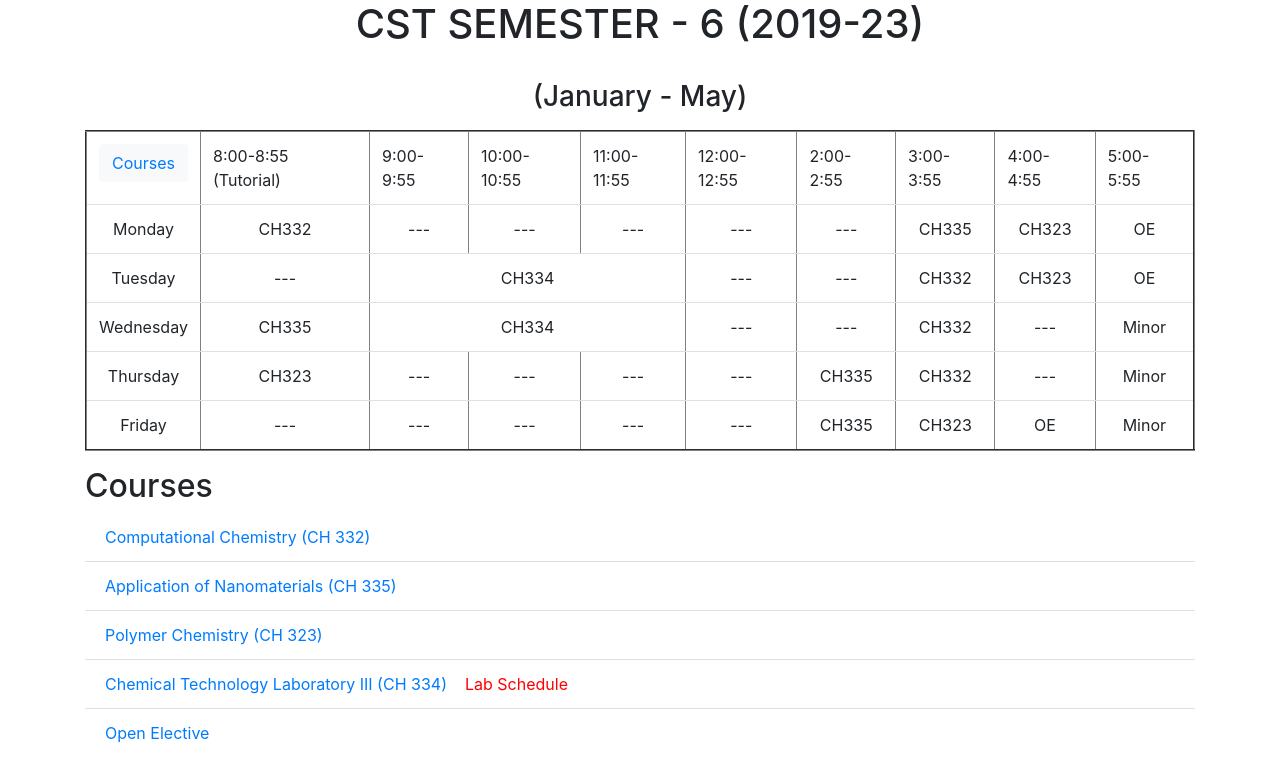
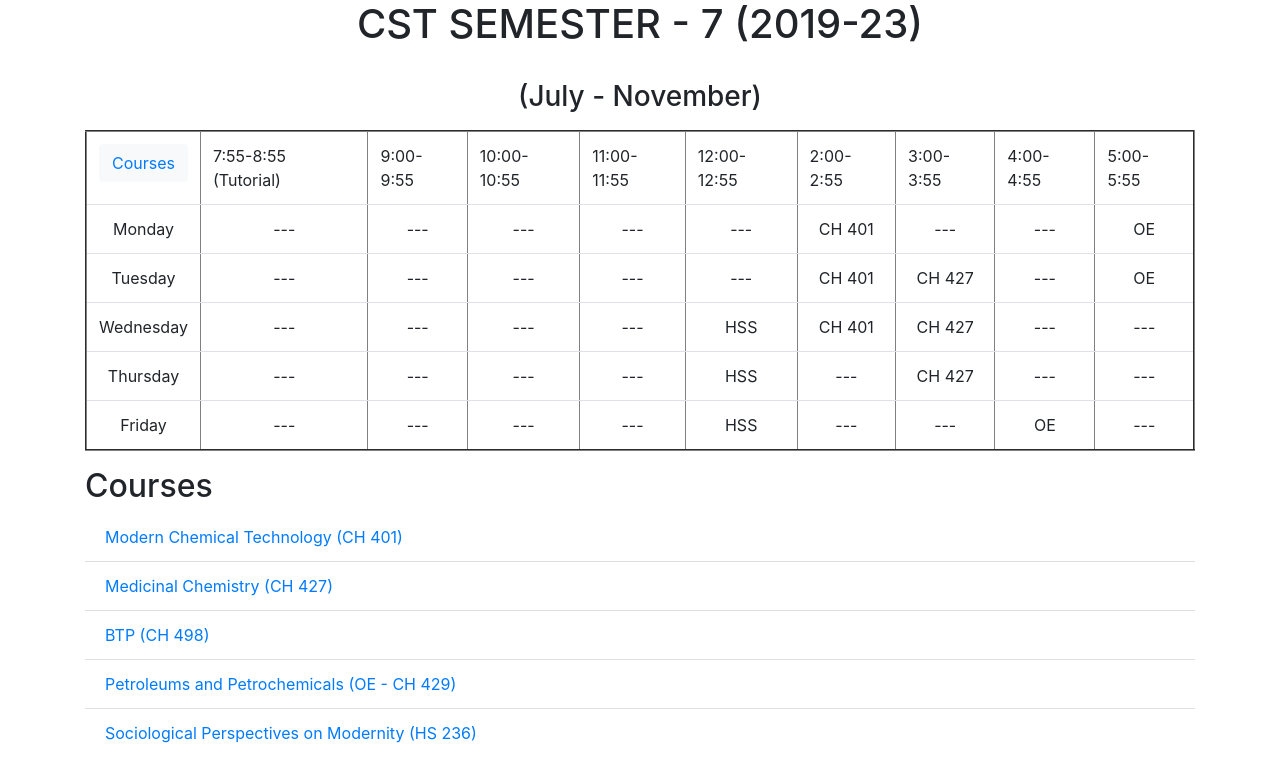
Before and after one commit to swapnalshahil/timetable, a plain HTML site: page index.html in a window 1280 px wide. Drawn offline with nearby package versions, Linux system fonts and the light colour scheme.

Commit message:
timetable update

```diff
--- a/index.html
+++ b/index.html
@@ -18,8 +18,8 @@
 
     <div class="container" align ="center">
       <heading>
-      <h1>CST SEMESTER - 6 (2019-23)</h1><br>
-      <h3>(January - May)</h3>
+      <h1>CST SEMESTER - 7 (2019-23)</h1><br>
+      <h3>(July - November)</h3>
       <!-- <h4>Updating soon!</h4> -->
       </heading>
     </div>
@@ -34,7 +34,7 @@
                       <button type="button" class="btn btn-light" id = "btn1" style="text-decoration: none;" ><a
                         href="https://www.iitg.ac.in/acad/CourseStructure/Btech2018/CST.htm"
                         target="__blank">Courses</a></button>
-                       <td>8:00-8:55
+                       <td>7:55-8:55
                          (Tutorial)
                         <td>9:00-9:55
                         <td>10:00-10:55
@@ -47,48 +47,54 @@
                </tr>
                <tr>
                   <td align="center">Monday</td>
-                   <td align="center">CH332</td>
                    <td align="center">---</td>
                    <td align="center">---</td>
                    <td align="center">---</td>
                    <td align="center">---</td>
                    <td align="center">---</td>
-                   <td align="center">CH335</td>
-                   <td align="center">CH323</td>
+                   <td align="center">CH 401</td>
+                   <td align="center">---</td>
+                   <td align="center">---</td>
                     <td align="center">OE</td>
                </tr>
                <tr>
                    <td align="center">Tuesday</td>
                    <td align="center">---</td>
-                   <td align="center" colspan="3">CH334</td>
+                   <!-- <td align="center" colspan="3">---</td> -->
                    <td align="center">---</td>
                    <td align="center">---</td>
-                   <td align="center">CH332</td>
-                   <td align="center">CH323</td>
+                   <td align="center">---</td>
+                   <td align="center">---</td>
+                   <td align="center">CH 401</td>
+                   <td align="center">CH 427</td>
+                   <td align="center">---</td>
                    <td align="center">OE</td>
 
                </tr>
                <tr>
                    <td align="center">Wednesday</td>
-                   <td align="center">CH335</td>
-                   <td align="center" colspan="3">CH334</td>
+                   <td align="center">---</td>
+                   <!-- <td align="center" colspan="3">---</td> -->
                    <td align="center">---</td>
                    <td align="center">---</td>
-                   <td align="center">CH332</td>
                    <td align="center">---</td>
-                   <td align="center">Minor</td>
+                   <td align="center">HSS</td>
+                   <td align="center">CH 401</td>
+                   <td align="center">CH 427</td>
+                   <td align="center">---</td>
+                   <td align="center">---</td>
                </tr>
                <tr>
                    <td align="center">Thursday</td>
-                   <td align="center">CH323</td>
                    <td align="center">---</td>
                    <td align="center">---</td>
                    <td align="center">---</td>
                    <td align="center">---</td>
-                   <td align="center">CH335</td>
-                   <td align="center">CH332</td>
+                   <td align="center">HSS</td>
                    <td align="center">---</td>
-                   <td align="center">Minor</td>
+                   <td align="center">CH 427</td>
+                   <td align="center">---</td>
+                   <td align="center">---</td>
                </tr>
                <tr>
                    <td align="center">Friday</td>
@@ -96,11 +102,11 @@
                    <td align="center">---</td>
                    <td align="center">---</td>
                    <td align="center">---</td>
+                   <td align="center">HSS</td>
                    <td align="center">---</td>
-                   <td align="center">CH335</td>
-                   <td align="center">CH323</td>
+                   <td align="center">---</td>
                    <td align="center">OE</td>
-                  <td align="center">Minor</td>
+                  <td align="center">---</td>
                </tr>
                <!-- <tr>
                    <td align="center">Saturday</td>
@@ -112,15 +118,16 @@
                </tr> -->
     </table>
   </div>
-
+<!-- Modern Chemical Technology - ch401 -->
   <div class="container">
     <h2>Courses</h2>
   <ul class="list-group list-group-flush">
-  <li class="list-group-item"> <a href="https://www.iitg.ac.in/acad/CourseStructure/Btech2018/CH/CH332.html">Computational Chemistry (CH 332)</a></li>
-  <li class="list-group-item"> <a href="">Application of Nanomaterials (CH 335)</a></li>
-  <li class="list-group-item"> <a href="https://www.iitg.ac.in/acad/CourseStructure/Btech2018/CH/CH323.html">Polymer Chemistry (CH 323)</a></li>
-  <li class="list-group-item"> <a href="https://www.iitg.ac.in/acad/CourseStructure/Btech2018/CH/CH334.html">Chemical Technology Laboratory III (CH 334)</a>&nbsp;&nbsp;&nbsp;&nbsp;<a class="lab" href="https://raw.githubusercontent.com/swapnalshahil/timetable/master/img/lab.png">Lab Schedule</a></li>
-  <li class="list-group-item"> <a href="">Open Elective</a></li>
+  <li class="list-group-item"> <a href="">Modern Chemical Technology (CH 401)</a></li>
+  <li class="list-group-item"> <a href="">Medicinal Chemistry (CH 427)</a></li>
+  <li class="list-group-item"> <a href="">BTP (CH 498)</a></li>
+  <!-- <li class="list-group-item"> <a href="">Chemical Technology Laboratory III (CH 334)</a>&nbsp;&nbsp;&nbsp;&nbsp;<a class="lab" href="https://raw.githubusercontent.com/swapnalshahil/timetable/master/img/lab.png">Lab Schedule</a></li> -->
+  <li class="list-group-item"> <a href="">Petroleums and Petrochemicals (OE - CH 429)</a></li>
+  <li class="list-group-item"> <a href="">Sociological Perspectives on Modernity (HS 236)</a></li>
 
  </ul>
   </div>
```
